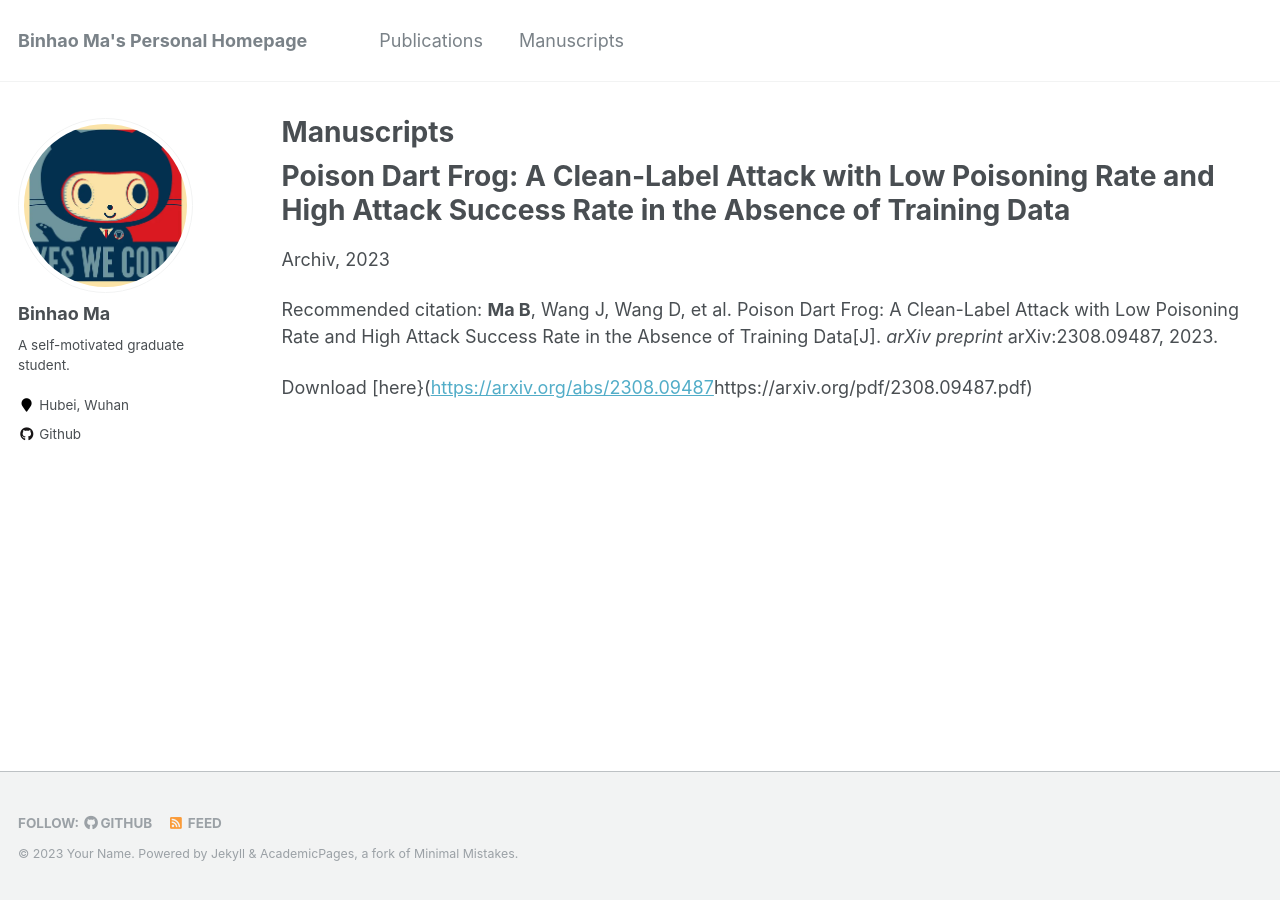
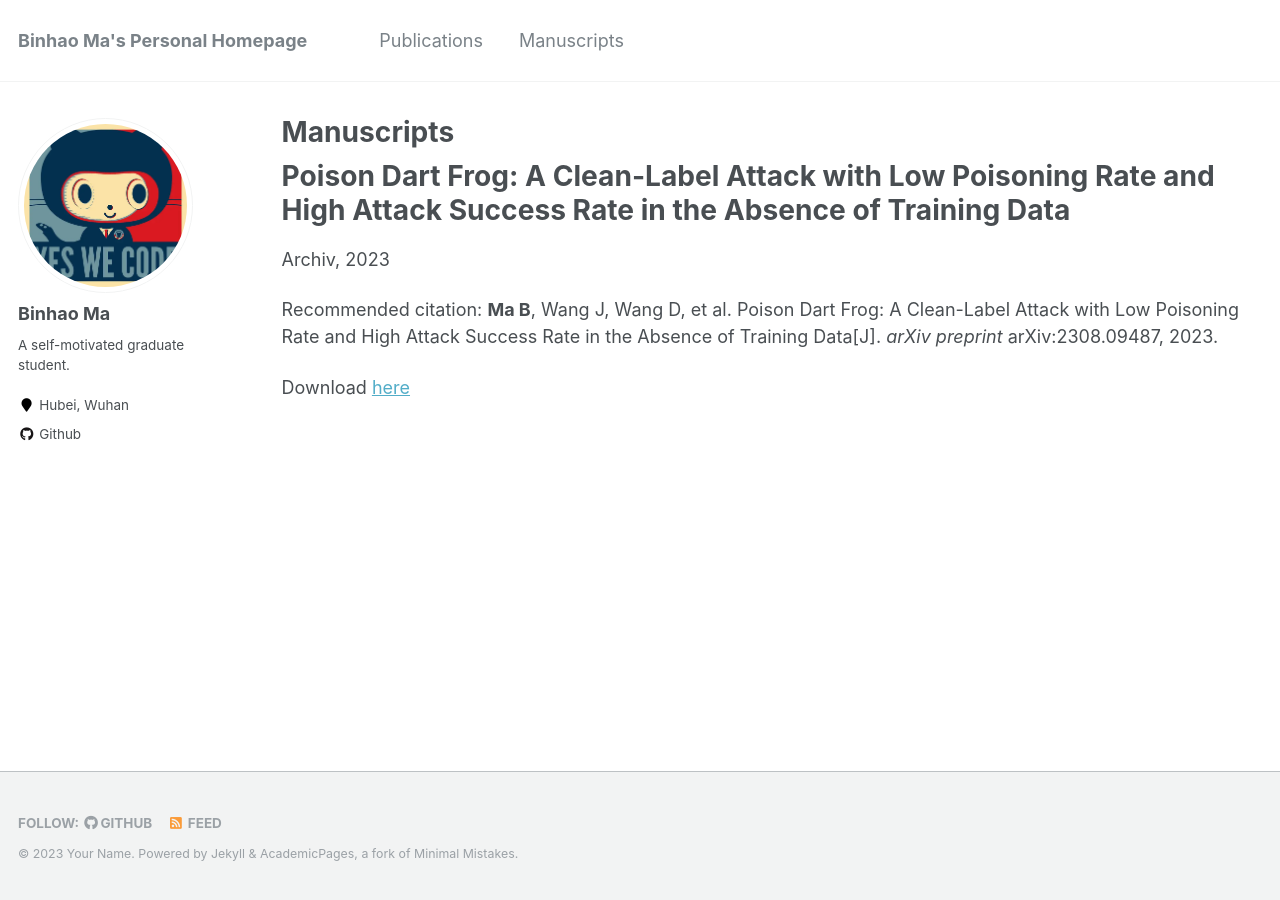
Before and after one commit to Magic-Ma-tech/Magic-Ma-tech.github.io, a Jekyll site: the page built from _pages/manuscripts.md, in a window 1280 px wide. Built offline with Jekyll 4.4.1, drawn with Linux system fonts in a browser that asks for light colours; part of the change alters nothing that is shown.

Commit message:
Update manuscripts.md

```diff
--- a/_pages/manuscripts.md
+++ b/_pages/manuscripts.md
@@ -13,7 +13,7 @@ Archiv, 2023
 
 Recommended citation: **Ma B**, Wang J, Wang D, et al. Poison Dart Frog: A Clean-Label Attack with Low Poisoning Rate and High Attack Success Rate in the Absence of Training Data[J]. *arXiv preprint* arXiv:2308.09487, 2023.
 
-Download [here}([https://arxiv.org/abs/2308.09487](https://arxiv.org/pdf/2308.09487.pdf)https://arxiv.org/pdf/2308.09487.pdf)
+Download [here](https://arxiv.org/pdf/2308.09487.pdf)
 
 
 
```
